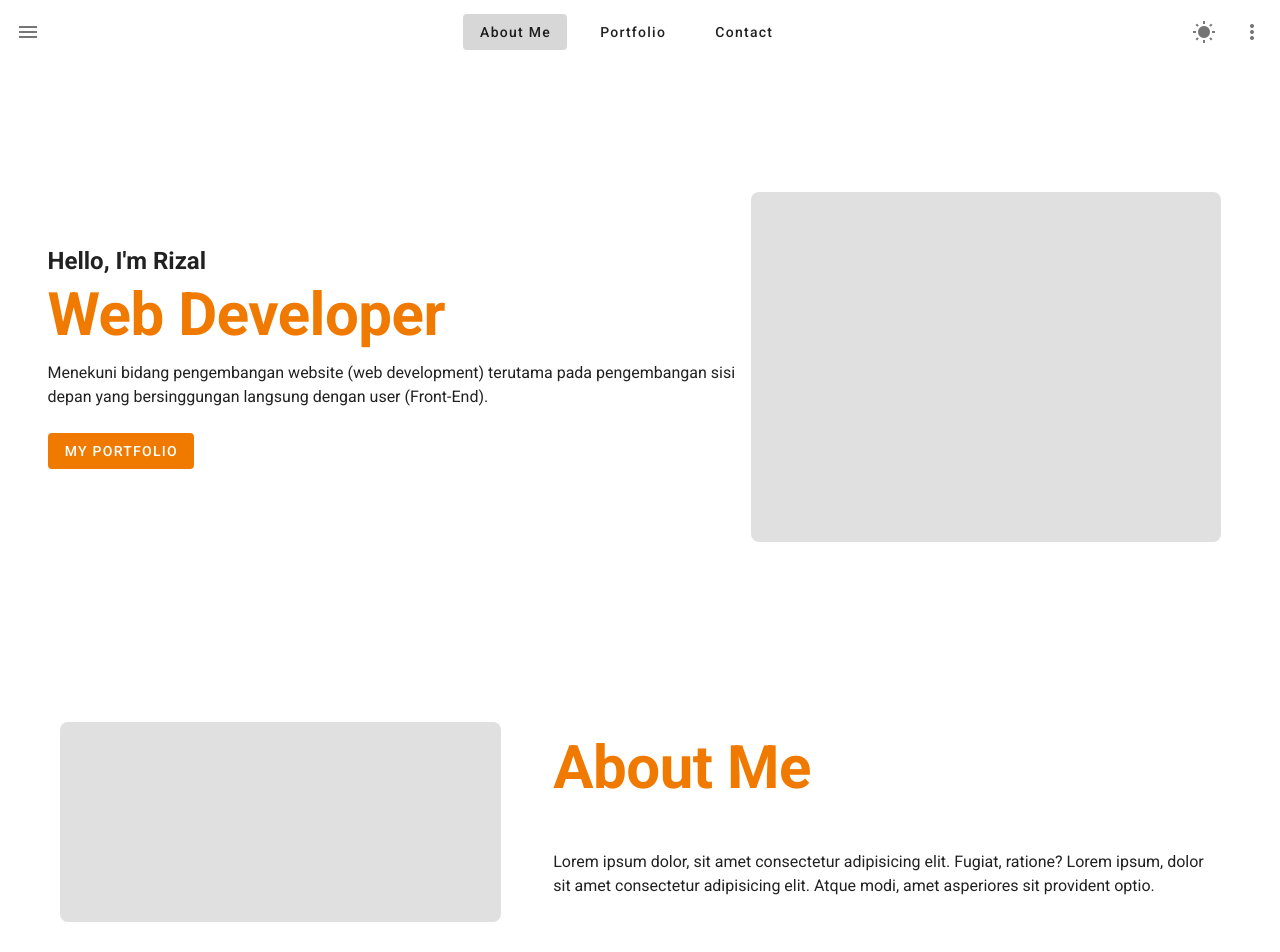
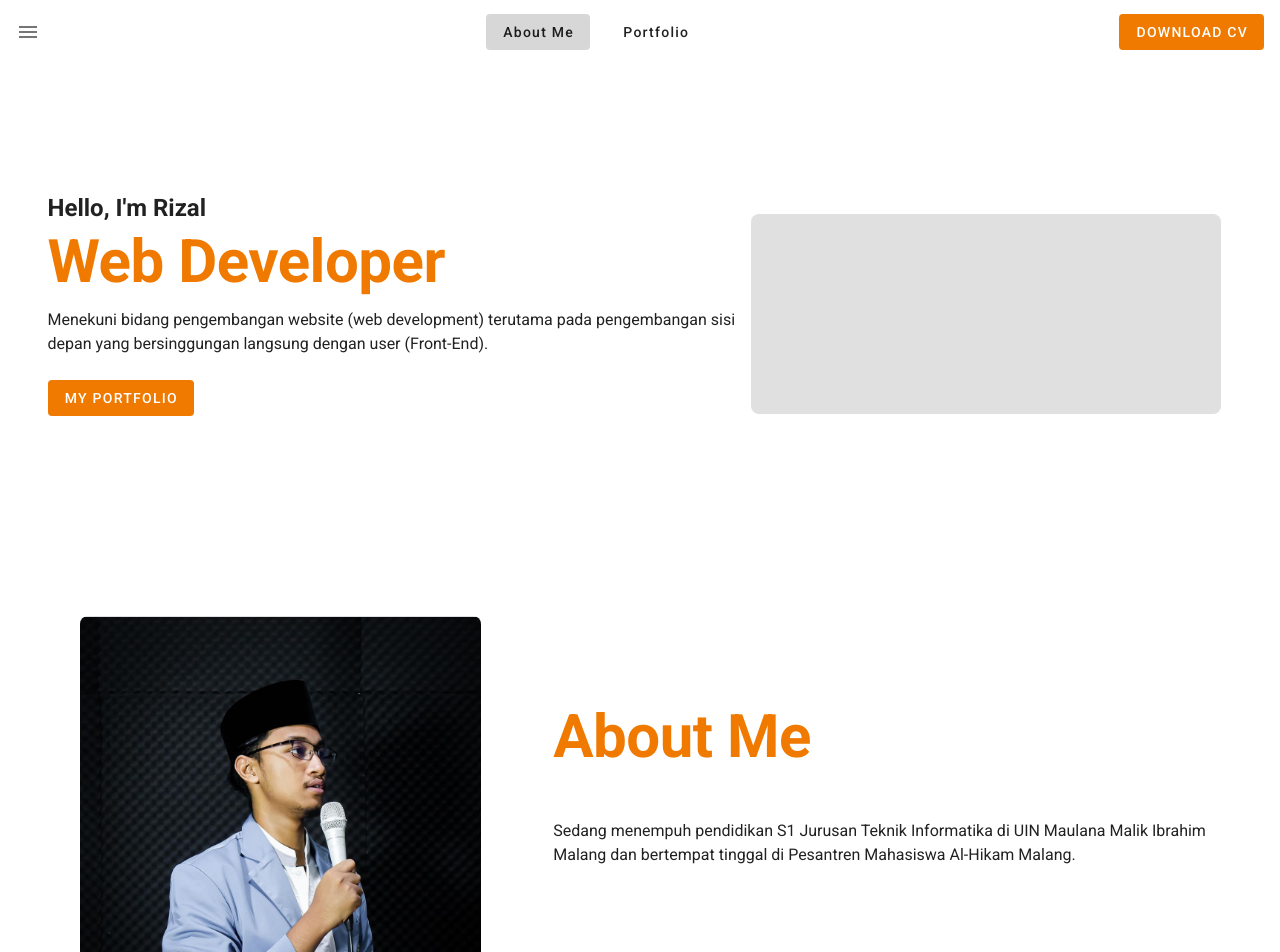
Before and after one commit to amarizzal/PortfolioV2, a Nuxt app: page / in a window 1280 px wide. Shown: the top 952 px of the page. Built offline with nearby package versions, Linux system fonts and the light colour scheme.

Commit message:
istirahat

```diff
--- /dev/null
+++ b/assets/css/main.css
@@ -0,0 +1,16 @@
+.page-enter-active,
+.page-leave-active {
+  transition: opacity 0.5s;
+}
+.page-enter,
+.page-leave-to {
+  opacity: 0;
+}
+
+a.nuxt-link-active {
+    font-weight: bold;
+}
+
+a.nuxt-link-exact-active {
+    color: orangered !important;
+}
--- a/layouts/default.vue
+++ b/layouts/default.vue
@@ -6,6 +6,7 @@
       :clipped="clipped"
       fixed
       app
+      class="sidebar"
     >
       <v-list>
         <v-list-item
@@ -14,6 +15,7 @@
           :to="item.to"
           router
           exact
+          class="sidebar__item"
         >
           <v-list-item-action>
             <v-icon>{{ item.icon }}</v-icon>
@@ -25,44 +27,12 @@
       </v-list>
     </v-navigation-drawer>
 
-    <!-- <v-app-bar
-      :clipped-left="clipped"
-      fixed
-      app
-    >
-      <v-app-bar-nav-icon @click.stop="drawer = !drawer" />
-      <v-btn
-        icon
-        @click.stop="miniVariant = !miniVariant"
-      >
-        <v-icon>mdi-{{ `chevron-${miniVariant ? 'right' : 'left'}` }}</v-icon>
-      </v-btn>
-      <v-btn
-        icon
-        @click.stop="clipped = !clipped"
-      >
-        <v-icon>mdi-application</v-icon>
-      </v-btn>
-      <v-btn
-        icon
-        @click.stop="fixed = !fixed"
-      >
-        <v-icon>mdi-minus</v-icon>
-      </v-btn>
-      <v-toolbar-title v-text="title" />
-      <v-spacer />
-      <v-btn
-        icon
-        @click.stop="rightDrawer = !rightDrawer"
-      >
-        <v-icon>mdi-menu</v-icon>
-      </v-btn>
-    </v-app-bar> -->
     <v-app-bar
       light
       color="white"
       elevate-on-scroll
       app
+      class="navbar"
     >
       <v-app-bar-nav-icon @click.stop="drawer = !drawer"></v-app-bar-nav-icon>
 
@@ -72,7 +42,7 @@
 
       <v-btn
         text
-        class="text-capitalize mx-2 hidden-xs-only"
+        class="navbar__item text-capitalize mx-2 hidden-xs-only"
         capitalize
         nuxt
         to="/">
@@ -80,33 +50,27 @@
 
       <v-btn
         text
-        class="text-capitalize mx-2 hidden-xs-only"
+        class="navbar__item text-capitalize mx-2 hidden-xs-only"
         capitalize
         to="/portfolio"
         nuxt>
       Portfolio</v-btn>
 
-      <v-btn
-        text
-        class="text-capitalize mx-2 hidden-xs-only"
-        capitalize
-        to="/contact"
-        nuxt>
-      Contact</v-btn>
-
       <v-spacer></v-spacer>
 
-      <v-btn icon>
-        <v-icon>mdi-white-balance-sunny</v-icon>
-      </v-btn>
 
       <!-- <v-btn icon>
         <v-icon>mdi-heart</v-icon>
       </v-btn> -->
 
-      <v-btn icon>
-        <v-icon>mdi-dots-vertical</v-icon>
+<a href="https://drive.google.com/file/d/1jgB0Q3lpmKxWn4vexAvWY3jXsI_ed4Du/view?usp=sharing">
+      <v-btn
+        depressed
+        color="primary"
+      >
+        Download CV
       </v-btn>
+      </a>
     </v-app-bar>
     <v-main >
       <v-container>
@@ -132,13 +96,13 @@
     </v-navigation-drawer>
     <v-footer
       app
-      class="py-4"
+      class="footer py-4"
       absolute
     >
       <v-row justify="center">
         <v-col>
           <v-row justify="center" class="p-4">
-            <a href="https://www.instagram.com/amarizzal_/" target="_blank" style="text-decoration: none" rel="noopener noreferrer">
+            <a class="footer__socialmedia" href="https://www.instagram.com/amarizzal_/" target="_blank" style="text-decoration: none" rel="noopener noreferrer">
               <v-btn
                 icon
                 class="mx-4 primary--text"
@@ -146,7 +110,7 @@
                 <v-icon size="24px">mdi-instagram</v-icon>
               </v-btn>
             </a>
-            <a href="https://www.linkedin.com/in/rizal-ammar-bb57b91b3/" target="_blank" style="text-decoration: none" rel="noopener noreferrer">
+            <a class="footer__socialmedia" href="https://www.linkedin.com/in/rizal-ammar-bb57b91b3/" target="_blank" style="text-decoration: none" rel="noopener noreferrer">
             <v-btn
               icon
               class="mx-4 primary--text"
@@ -156,7 +120,7 @@
             </a>
           </v-row>
         </v-col>
-        <v-col cols="12" class="text-center">
+        <v-col cols="12" class="footer__text text-center">
           <span>Build with love <span class="primary--text font-weight-bold"><3</span> by Rizal &copy; {{ new Date().getFullYear() }}</span>
         </v-col>
       </v-row>
@@ -183,11 +147,6 @@ export default {
           title: 'Portfolio',
           to: '/portfolio'
         },
-        {
-          icon: 'mdi-chart-bubble',
-          title: 'Contact',
-          to: '/contact'
-        }
       ],
       miniVariant: false,
       right: true,
@@ -200,4 +159,8 @@ export default {
 
 <style>
   @import url('https://fonts.googleapis.com/css2?family=Quicksand:wght@700&display=swap');
+
+  a {
+    text-decoration: none;
+  }
 </style>
--- a/nuxt.config.js
+++ b/nuxt.config.js
@@ -27,6 +27,7 @@ export default {
 
   // Global CSS: https://go.nuxtjs.dev/config-css
   css: [
+    '~/assets/css/main.css',
   ],
 
   // Plugins to run before rendering page: https://go.nuxtjs.dev/config-plugins
--- a/pages/contact.vue
+++ /dev/null
@@ -1,3 +0,0 @@
-<template>
-    <div class="">Contact</div>
-</template>
--- a/pages/index.vue
+++ b/pages/index.vue
@@ -3,8 +3,8 @@
     <v-col cols="12" sm="8" md="12">
 
       <!-- Jumbotron -->
-      <v-row align="center"  class="my-3 my-lg-16 pt-10">
-        <v-col cols="12" md="7" class="text-center text-md-left px-10 px-md-0">
+      <v-row align="center" justify="center"  class="jumbotron my-3 my-lg-16 pt-10">
+        <v-col cols="12" md="7" class="jumbotron__left text-center text-md-left px-10 px-md-0">
           <p class="font-weight-bold headline mb-10 mb-md-6 mb-lg-0">Hello, I'm Rizal</p>
           <h1 class="display-3 primary--text my-2 mb-10 mb-md-4" style="font-weight: 700;" color="primary">Web Developer</h1>
           <p>Menekuni bidang pengembangan website (web development) terutama pada pengembangan sisi depan yang bersinggungan langsung dengan user (Front-End).</p>
@@ -18,28 +18,38 @@
             My Portfolio
           </v-btn>
         </v-col>
-        <v-col cols="12" class="hidden-sm-and-down" md="5">
-          <v-card style="height: 350px" flat class="grey lighten-2 rounded-lg"></v-card>
+        <v-col cols="12" class="jumbotron__right hidden-sm-and-down" md="5">
+          <v-card style="height: 200px" flat class="grey lighten-2 rounded-lg">
+            <v-img
+              :src="require(`~/assets/img/jumbotron.jpg`)"
+              contain class=""
+            ></v-img>
+          </v-card>
         </v-col>
       </v-row>
 
       <!-- About Me -->
-      <v-row align="center" class="my-16 py-16">
-        <v-col cols="12" md="5" class="hidden-sm-and-down pt-10 pr-10">
-          <v-card style="height: 200px" flat class="grey lighten-2 rounded-lg"></v-card>
+      <v-row align="center" class="aboutme my-16 py-16">
+        <v-col cols="12" md="5" class="aboutme__left hidden-sm-and-down pt-10 pr-10">
+          <v-card style="height: 350px" flat class="grey lighten-2 rounded-lg mx-5">
+            <v-img
+              :src="require(`~/assets/img/aboutme.jpg`)"
+              contain class=""
+            ></v-img>
+          </v-card>
         </v-col>
-        <v-col cols="12" md="7" class="pt-10 text-center text-md-left">
+        <v-col cols="12" md="7" class="aboutme__right pt-10 text-center text-md-left">
           <h1 class="display-3 primary--text my-2 mb-13" style="font-weight: 700;" color="primary">About Me</h1>
-          <p>Lorem ipsum dolor, sit amet consectetur adipisicing elit. Fugiat, ratione? Lorem ipsum, dolor sit amet consectetur adipisicing elit. Atque modi, amet asperiores sit provident optio.</p>
+          <p>Sedang menempuh pendidikan S1 Jurusan Teknik Informatika di UIN Maulana Malik Ibrahim Malang dan bertempat tinggal di Pesantren Mahasiswa Al-Hikam Malang.</p>
         </v-col>
       </v-row>
 
       <!-- Experience -->
-      <v-row align="center"  class="my-16 pt-16">
-        <v-col cols="12" class="">
+      <v-row align="center"  class="experience my-16 pt-16">
+        <v-col cols="12" class="experience__title">
           <h1 class="display-3 primary--text text-center my-2 mb-13 mx-auto" style="font-weight: 700;" color="primary">Experience</h1>
         </v-col>
-        <v-col cols="12" class="">
+        <v-col cols="12" class="experience__content">
           <v-timeline>
             <v-timeline-item>
               <template v-slot:opposite>
--- a/pages/portfolio.vue
+++ b/pages/portfolio.vue
@@ -1,7 +1,7 @@
 <template>
-    <v-row justify="center" align="center">
+    <v-row class="portofolio" justify="center" align="center">
 
-        <v-col cols="12" class="text-center mt-2 mt-lg-7 mb-lg-4">
+        <v-col cols="12" class="portofolio__title text-center mt-2 mt-lg-7 mb-lg-4">
             <h1 class="display-3 primary--text my-2 mb-6 mb-lg-13 d" style="font-weight: 700;" color="primary">My Portfolio</h1>
         </v-col>
         <v-col cols="12">
@@ -13,19 +13,20 @@
                     sm="6"
                     md="6"
                     lg="4"
+                    class="portofolio__item"
                 >
                 <a :href=portofolio.link target="_blank" style="text-decoration: none" rel="noopener noreferrer">
                     <v-card elevation="7" class="mx-5 my-5 p-2 primary rounded-lg">
                          <v-img
                         :src="require(`~/assets/img/${portofolio.asset}`)"
-                        height="200px" cover class=""
+                        height="200px" cover class="portofolio__image"
                         ></v-img>
 
-                        <v-card-title class="white--text font-weight-bold">
+                        <v-card-title class="portofolio__title white--text font-weight-bold">
                         {{portofolio.title}}
                         </v-card-title>
 
-                        <v-card-subtitle class="font-weight-bold">
+                        <v-card-subtitle class="portofolio__content font-weight-bold">
                         {{portofolio.category}}
                         </v-card-subtitle>
                     </v-card>
```
Also changed, not shown: assets/img/aboutme.jpg (added), assets/img/jumbotron.jpg (added), 3 other files (tests, documents, lock files or other folders).
